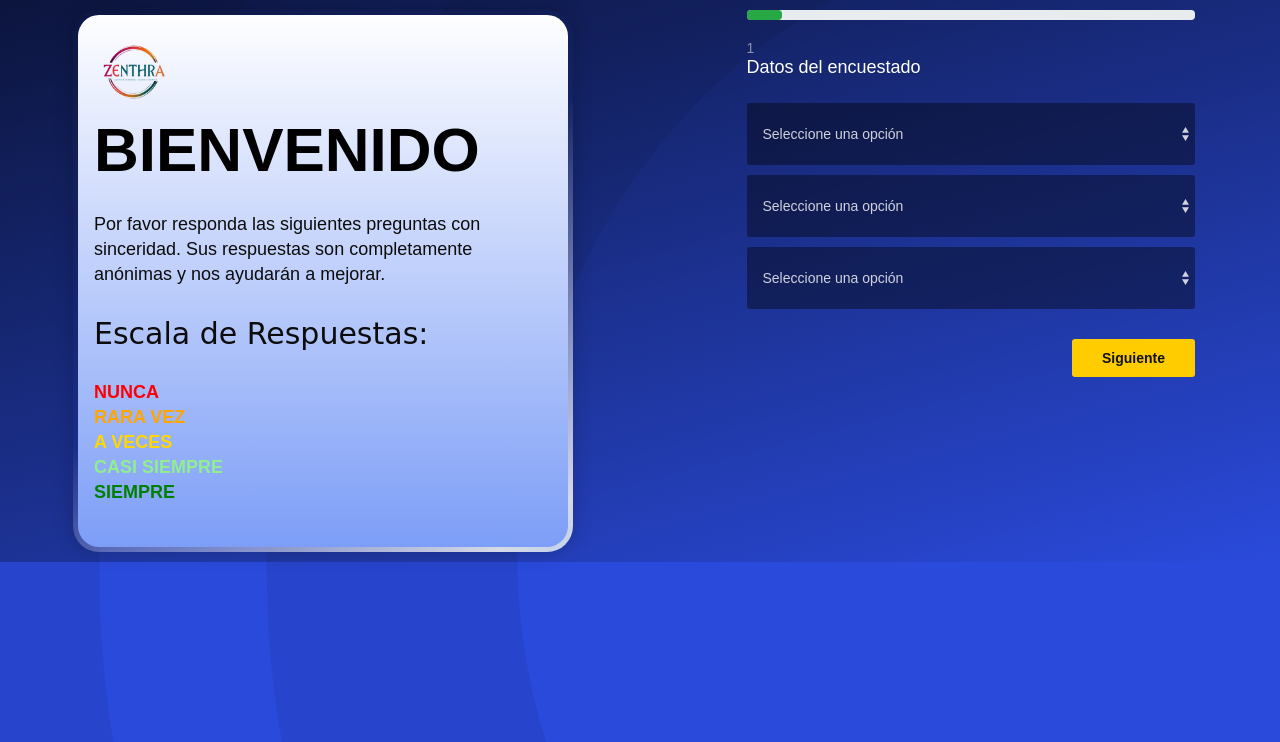
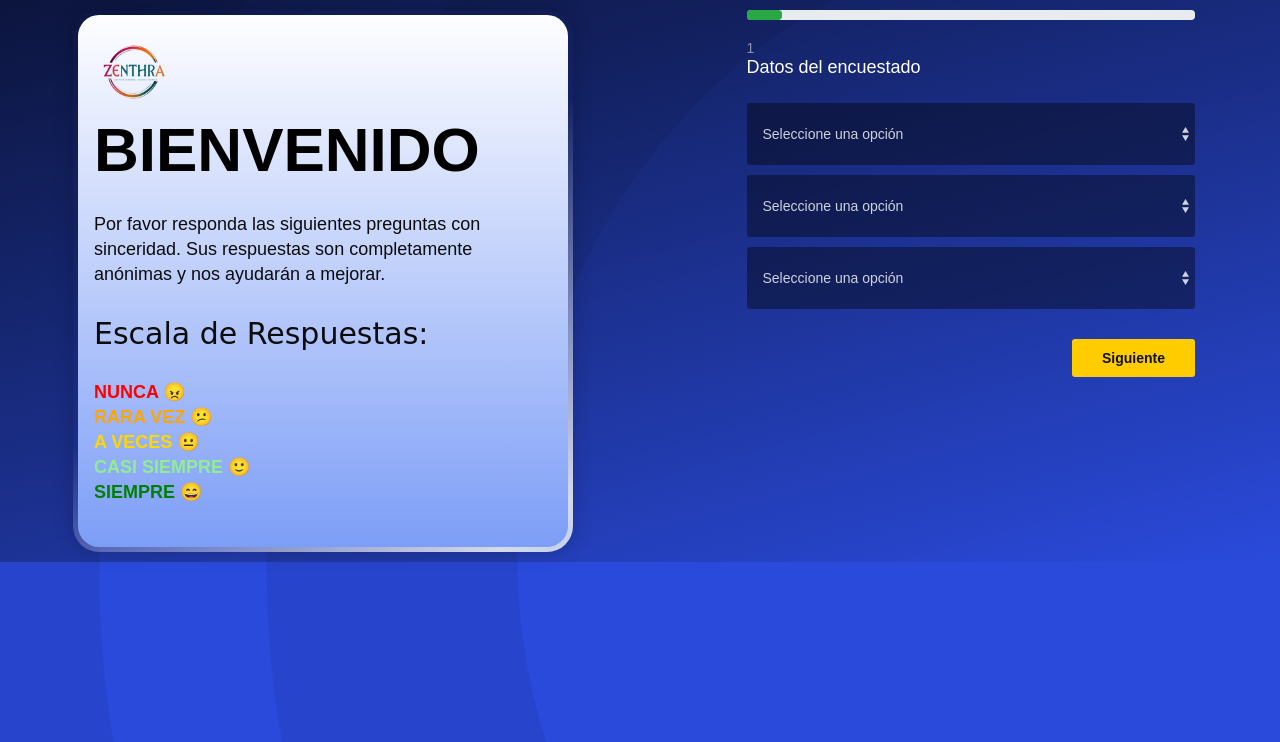
Before and after one commit to guille2506/Encuestas2025, a PHP site: page /encuestas.php?id=1 in a window 1280 px wide. Shown: the top 742 px of the page. Run offline with PHP 8.4, Linux system fonts and the light colour scheme; data that the repository does not hold is empty.

Commit message:
1.1.7 escala de respuestas

```diff
--- a/encuestas.php
+++ b/encuestas.php
@@ -61,11 +61,11 @@ function obtenerOraciones($idempresa, $nro_bloque) {
                         <h3><img src="images/recursos-logo11.png" width="80" height="80" alt=""> Bienvenido</h3>
                         <p>Por favor responda las siguientes preguntas con sinceridad. Sus respuestas son completamente anónimas y nos ayudarán a mejorar.</p>
                         <p><em>Escala de Respuestas:</em></p>
-                           <span style="color: red; font-weight: bold;">NUNCA</span><br>
-                           <span style="color: orange; font-weight: bold;">RARA VEZ</span><br>
-                           <span style="color: gold; font-weight: bold;">A VECES</span><br>
-                           <span style="color: lightgreen; font-weight: bold;">CASI SIEMPRE</span><br>
-                           <span style="color: green; font-weight: bold;">SIEMPRE</span>
+                           <span style="color: red; font-weight: bold;">NUNCA 😠</span><br>
+                           <span style="color: orange; font-weight: bold;">RARA VEZ 😕</span><br>
+                           <span style="color: gold; font-weight: bold;">A VECES 😐</span><br>
+                           <span style="color: lightgreen; font-weight: bold;">CASI SIEMPRE 🙂</span><br>
+                           <span style="color: green; font-weight: bold;">SIEMPRE 😄</span>
                         </p>
                     </div>
                 </div>
```
